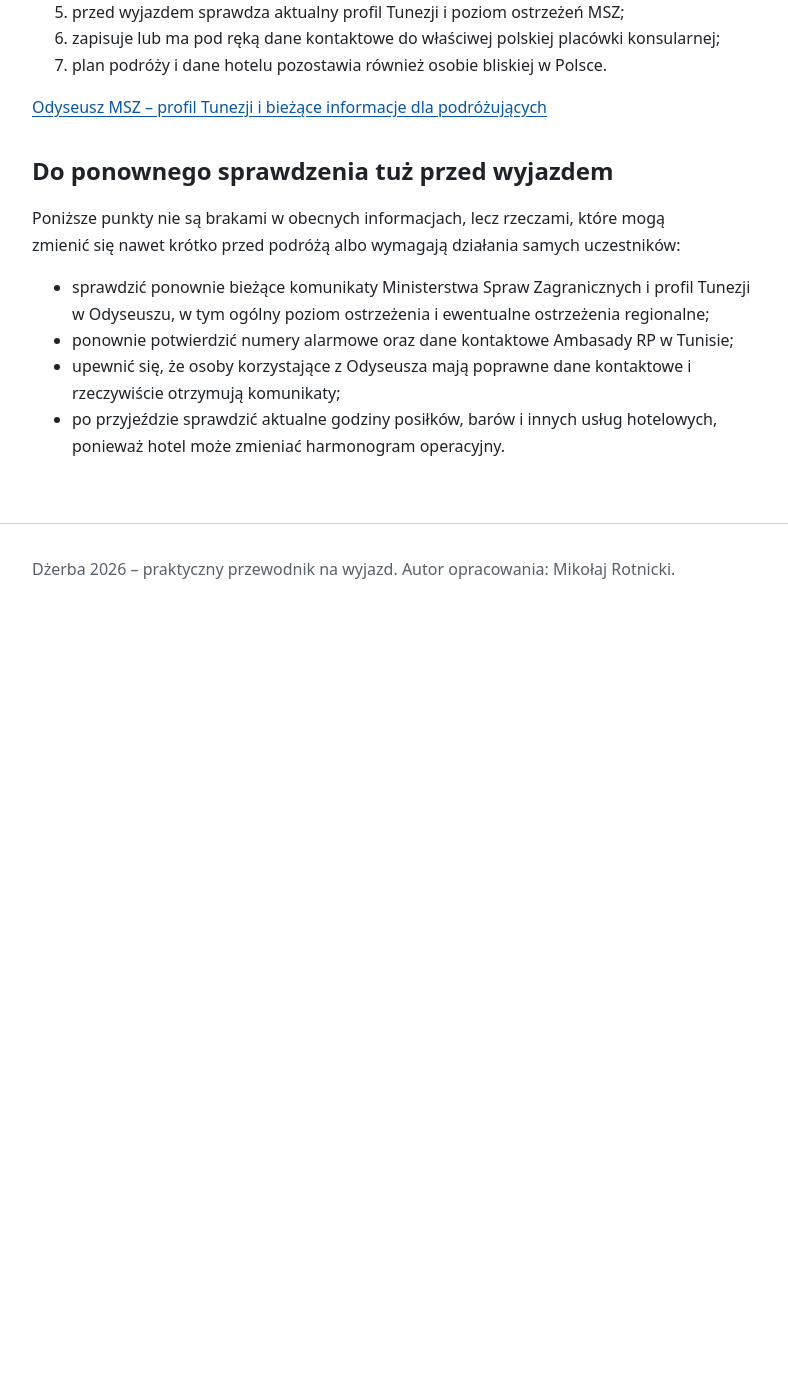
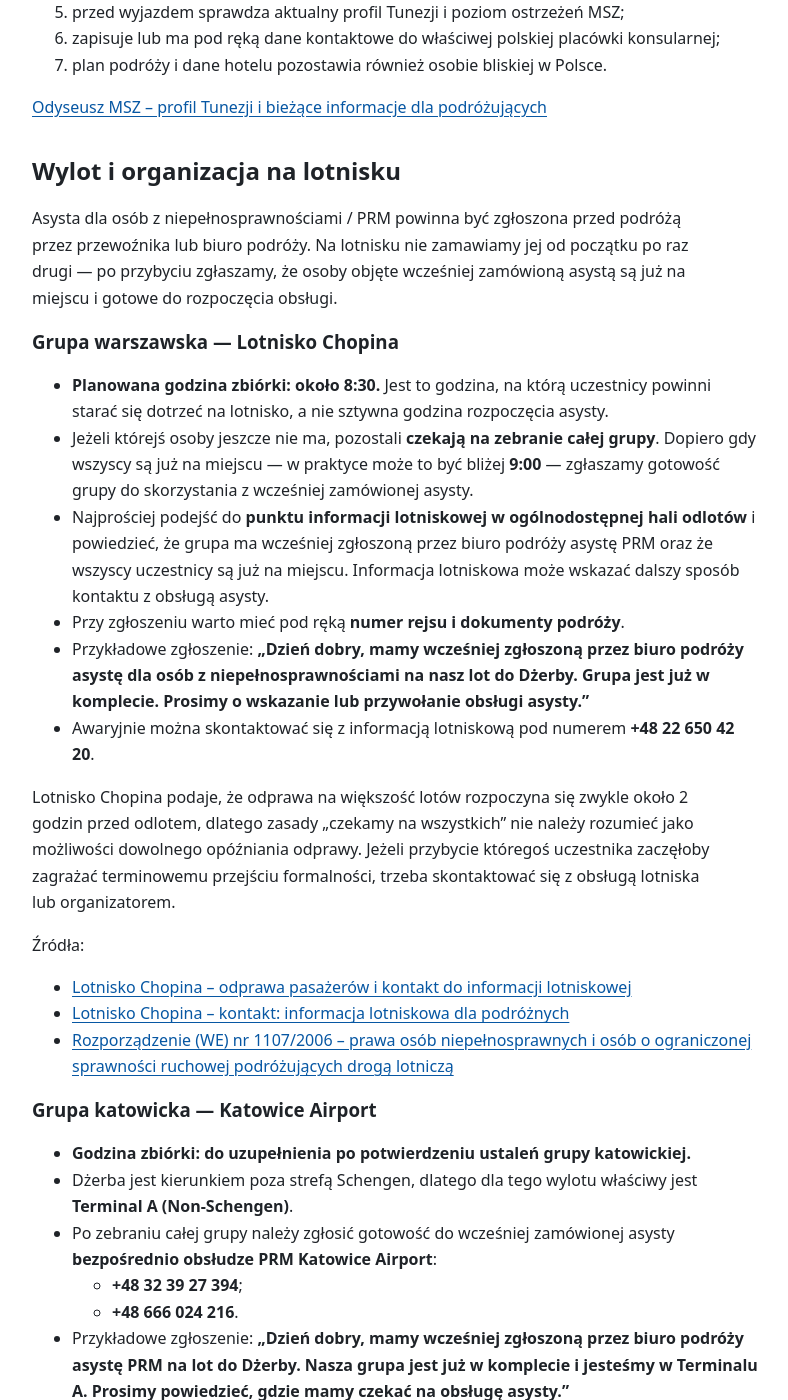
Before and after one commit to rotnicki/djerba-2026, a Jekyll site: the page built from praktyczne.md, in a window 1280 px wide and 1400 px high, scrolled down 9755 px. Shown: the whole window, without its empty margins (32-820 px from the left). Built offline with Jekyll 4.4.1, drawn with Linux system fonts in a browser that asks for light colours; our own code applies the rules of GitHub Pages for plain Markdown files; before the commit the page ends 10385 px from its top, so only the background shows below that; some of the changed text lies outside the part shown.

Commit message:
Dodaj organizację wylotu i asysty PRM dla Warszawy i Katowic

```diff
--- a/praktyczne.md
+++ b/praktyczne.md
@@ -270,6 +270,45 @@ Najrozsądniejszy plan dla naszej grupy:
 
 [Odyseusz MSZ – profil Tunezji i bieżące informacje dla podróżujących](https://odyseusz.gov.pl/TN)
 
+## Wylot i organizacja na lotnisku
+
+Asysta dla osób z niepełnosprawnościami / PRM powinna być zgłoszona przed podróżą przez przewoźnika lub biuro podróży. Na lotnisku nie zamawiamy jej od początku po raz drugi — po przybyciu zgłaszamy, że osoby objęte wcześniej zamówioną asystą są już na miejscu i gotowe do rozpoczęcia obsługi.
+
+### Grupa warszawska — Lotnisko Chopina
+
+- **Planowana godzina zbiórki: około 8:30.** Jest to godzina, na którą uczestnicy powinni starać się dotrzeć na lotnisko, a nie sztywna godzina rozpoczęcia asysty.
+- Jeżeli którejś osoby jeszcze nie ma, pozostali **czekają na zebranie całej grupy**. Dopiero gdy wszyscy są już na miejscu — w praktyce może to być bliżej **9:00** — zgłaszamy gotowość grupy do skorzystania z wcześniej zamówionej asysty.
+- Najprościej podejść do **punktu informacji lotniskowej w ogólnodostępnej hali odlotów** i powiedzieć, że grupa ma wcześniej zgłoszoną przez biuro podróży asystę PRM oraz że wszyscy uczestnicy są już na miejscu. Informacja lotniskowa może wskazać dalszy sposób kontaktu z obsługą asysty.
+- Przy zgłoszeniu warto mieć pod ręką **numer rejsu i dokumenty podróży**.
+- Przykładowe zgłoszenie: **„Dzień dobry, mamy wcześniej zgłoszoną przez biuro podróży asystę dla osób z niepełnosprawnościami na nasz lot do Dżerby. Grupa jest już w komplecie. Prosimy o wskazanie lub przywołanie obsługi asysty.”**
+- Awaryjnie można skontaktować się z informacją lotniskową pod numerem **+48 22 650 42 20**.
+
+Lotnisko Chopina podaje, że odprawa na większość lotów rozpoczyna się zwykle około 2 godzin przed odlotem, dlatego zasady „czekamy na wszystkich” nie należy rozumieć jako możliwości dowolnego opóźniania odprawy. Jeżeli przybycie któregoś uczestnika zaczęłoby zagrażać terminowemu przejściu formalności, trzeba skontaktować się z obsługą lotniska lub organizatorem.
+
+Źródła:
+
+- [Lotnisko Chopina – odprawa pasażerów i kontakt do informacji lotniskowej](https://airportchopin.com/pl/info/odprawa)
+- [Lotnisko Chopina – kontakt: informacja lotniskowa dla podróżnych](https://airportchopin.com/pl/info/o-lotnisku)
+- [Rozporządzenie (WE) nr 1107/2006 – prawa osób niepełnosprawnych i osób o ograniczonej sprawności ruchowej podróżujących drogą lotniczą](https://eur-lex.europa.eu/eli/reg/2006/1107/oj/pol)
+
+### Grupa katowicka — Katowice Airport
+
+- **Godzina zbiórki: do uzupełnienia po potwierdzeniu ustaleń grupy katowickiej.**
+- Dżerba jest kierunkiem poza strefą Schengen, dlatego dla tego wylotu właściwy jest **Terminal A (Non-Schengen)**.
+- Po zebraniu całej grupy należy zgłosić gotowość do wcześniej zamówionej asysty **bezpośrednio obsłudze PRM Katowice Airport**:
+    - **+48 32 39 27 394**;
+    - **+48 666 024 216**.
+- Przykładowe zgłoszenie: **„Dzień dobry, mamy wcześniej zgłoszoną przez biuro podróży asystę PRM na lot do Dżerby. Nasza grupa jest już w komplecie i jesteśmy w Terminalu A. Prosimy powiedzieć, gdzie mamy czekać na obsługę asysty.”**
+- Jeżeli nie uda się połączyć bezpośrednio z PRM, awaryjnie działa całodobowa **informacja lotniskowa: +48 32 39 27 000**.
+- Katowice Airport prosi pasażerów wymagających asysty o przybycie **co najmniej 2 godziny przed wylotem**.
+
+Źródła:
+
+- [Katowice Airport – obsługa osób niepełnosprawnych PRM: kontakt](https://www.katowice-airport.com/pl/dla-pasazera/pasazerowie-niepelnosprawni/kontakt)
+- [Katowice Airport – PRM: informacje na lotnisku i zalecenie przybycia minimum 2 godziny przed wylotem](https://www.katowice-airport.com/pl/dla-pasazera/pasazerowie-niepelnosprawni/na-lotnisku)
+- [Katowice Airport – ważne telefony](https://www.katowice-airport.com/pl/dla-pasazera/wazne-telefony)
+- [Katowice Airport – terminale: Terminal A obsługuje kierunki Non-Schengen](https://www.katowice-airport.com/pl/dla-pasazera/mapy-terminali)
+
 ## Do ponownego sprawdzenia tuż przed wyjazdem
 
 Poniższe punkty nie są brakami w obecnych informacjach, lecz rzeczami, które mogą zmienić się nawet krótko przed podróżą albo wymagają działania samych uczestników:
```
